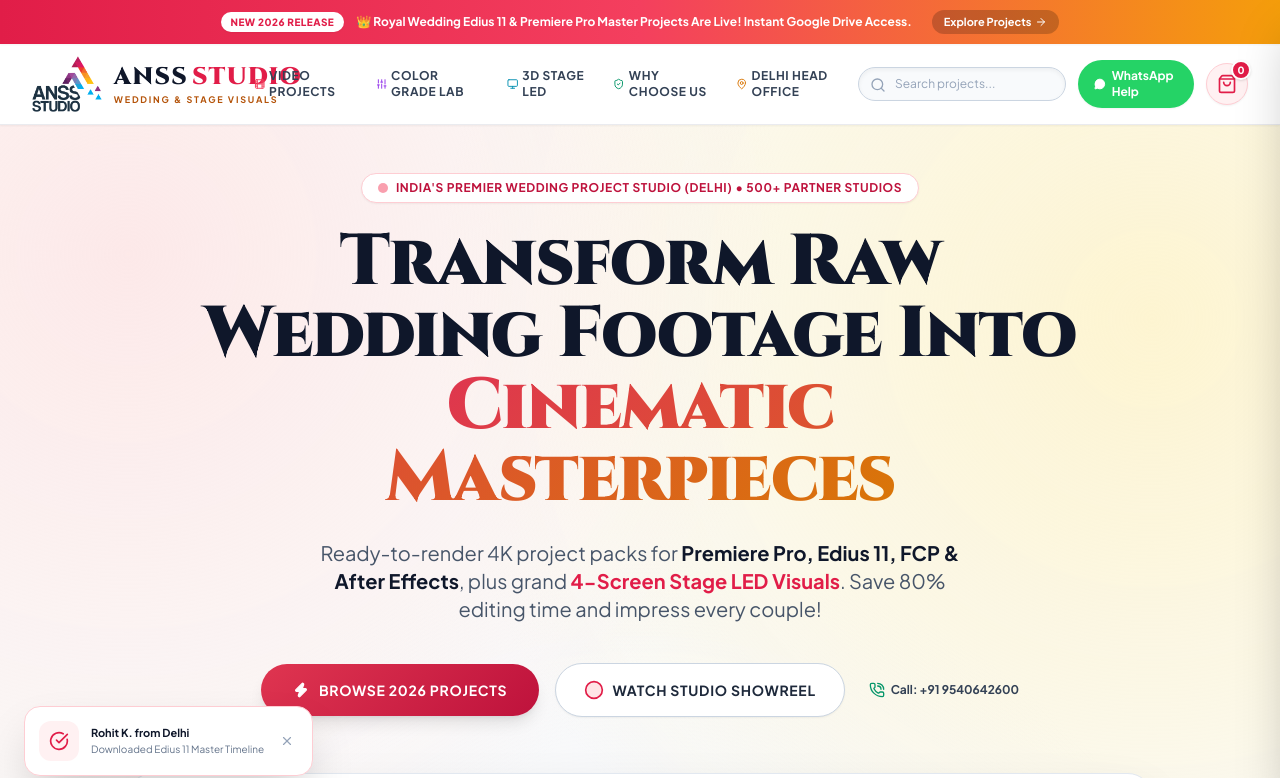
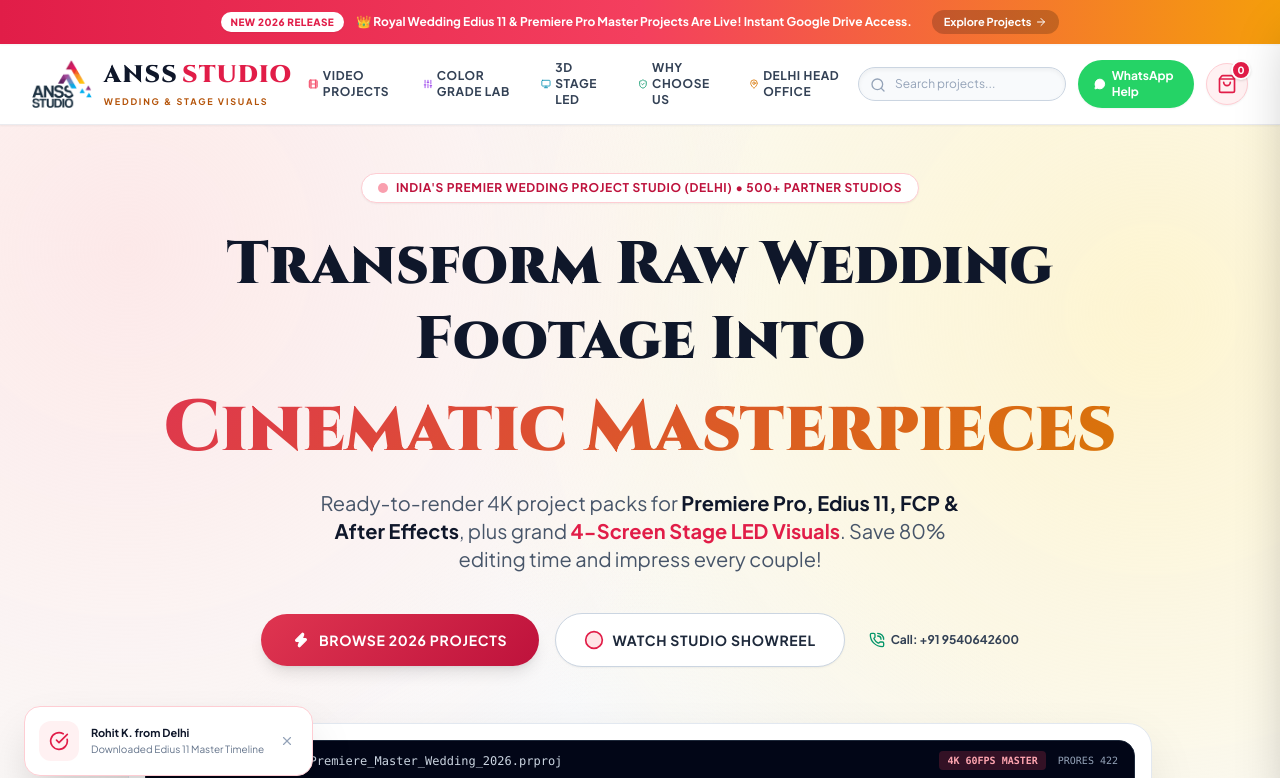
Before and after one commit to ajaynxt/anss-studio, a plain HTML site: page index.html in a window 1280 px wide. Shown: the top 778 px of the page. Drawn offline with nearby package versions, Linux system fonts and the light colour scheme.

Commit message:
Fix: Eliminate desktop headline overlapping with relaxed line-height and block margin separation

```diff
--- a/index.html
+++ b/index.html
@@ -189,18 +189,18 @@
     <div class="max-w-7xl mx-auto px-4 sm:px-6 lg:px-8 h-20 flex items-center justify-between gap-4">
 
       <!-- Brand Logo (Clean & Unboxed) -->
-      <a href="#" class="flex items-center gap-3 group py-1">
-        <img src="./assets/logo.png" alt="Anss Studio" class="h-12 sm:h-14 w-auto object-contain transition-transform duration-300 group-hover:scale-105">
-        <div>
-          <span class="text-xl sm:text-2xl font-black font-serif-title tracking-wider text-slate-900 flex items-center gap-1 leading-tight">
+      <a href="#" class="flex items-center gap-3 group py-1 shrink-0">
+        <img src="./assets/logo.png" alt="Anss Studio" class="h-10 sm:h-12 w-auto object-contain transition-transform duration-300 group-hover:scale-105">
+        <div class="flex flex-col">
+          <span class="text-xl sm:text-2xl font-black font-serif-title tracking-wider text-slate-900 flex items-center gap-1 leading-none">
             ANSS <span class="text-rose-600">STUDIO</span>
           </span>
-          <span class="text-[9px] text-amber-700 tracking-[0.2em] block uppercase font-bold">Wedding & Stage Visuals</span>
+          <span class="text-[9px] text-amber-700 tracking-[0.2em] block uppercase font-bold mt-1">Wedding & Stage Visuals</span>
         </div>
       </a>
 
       <!-- Desktop Navigation Links -->
-      <nav class="hidden lg:flex items-center gap-7 text-xs font-bold text-slate-700 uppercase tracking-wider">
+      <nav class="hidden xl:flex items-center gap-7 text-xs font-bold text-slate-700 uppercase tracking-wider">
         <a href="#projects" class="hover:text-rose-600 transition flex items-center gap-1">
           <i data-lucide="film" class="w-4 h-4 text-rose-500"></i> Video Projects
         </a>
@@ -240,7 +240,7 @@
         </button>
 
         <!-- Mobile Menu Toggle Button -->
-        <button id="mobileMenuBtn" class="lg:hidden p-2 text-slate-600 hover:text-slate-900">
+        <button id="mobileMenuBtn" class="xl:hidden p-2 text-slate-600 hover:text-slate-900">
           <i data-lucide="menu" class="w-6 h-6"></i>
         </button>
       </div>
@@ -248,7 +248,7 @@
     </div>
 
     <!-- Mobile Dropdown Menu -->
-    <div id="mobileMenu" class="hidden lg:hidden bg-white border-b border-gray-200 px-6 py-4 space-y-3 shadow-lg">
+    <div id="mobileMenu" class="hidden xl:hidden bg-white border-b border-gray-200 px-6 py-4 space-y-3 shadow-lg">
       <input type="text" id="mobileSearchInput" placeholder="Search templates..." class="w-full bg-slate-50 border border-slate-300 rounded-lg px-4 py-2 text-sm text-slate-800 mb-2">
       <a href="#projects" class="block py-2 text-slate-700 hover:text-rose-600 font-semibold">Video Projects</a>
       <a href="#comparison" class="block py-2 text-slate-700 hover:text-purple-600 font-semibold">Color Grade Lab</a>
@@ -272,10 +272,10 @@
       </div>
 
       <!-- Main Headline -->
-      <div class="text-center max-w-4xl mx-auto space-y-6">
-        <h1 class="text-4xl sm:text-6xl lg:text-7xl font-black font-serif-title leading-[1.08] tracking-tight text-slate-900">
-          Transform Raw Wedding Footage Into <br class="hidden sm:block">
-          <span class="ruby-gold-gradient">Cinematic Masterpieces</span>
+      <div class="text-center max-w-5xl mx-auto space-y-6">
+        <h1 class="text-3xl sm:text-5xl lg:text-6xl font-black font-serif-title leading-tight lg:leading-[1.25] text-slate-900">
+          Transform Raw Wedding Footage Into
+          <span class="ruby-gold-gradient block mt-3 sm:mt-4 text-4xl sm:text-6xl lg:text-7xl leading-tight">Cinematic Masterpieces</span>
         </h1>
 
         <p class="text-slate-600 text-base sm:text-xl font-normal max-w-2xl mx-auto leading-relaxed">
```
